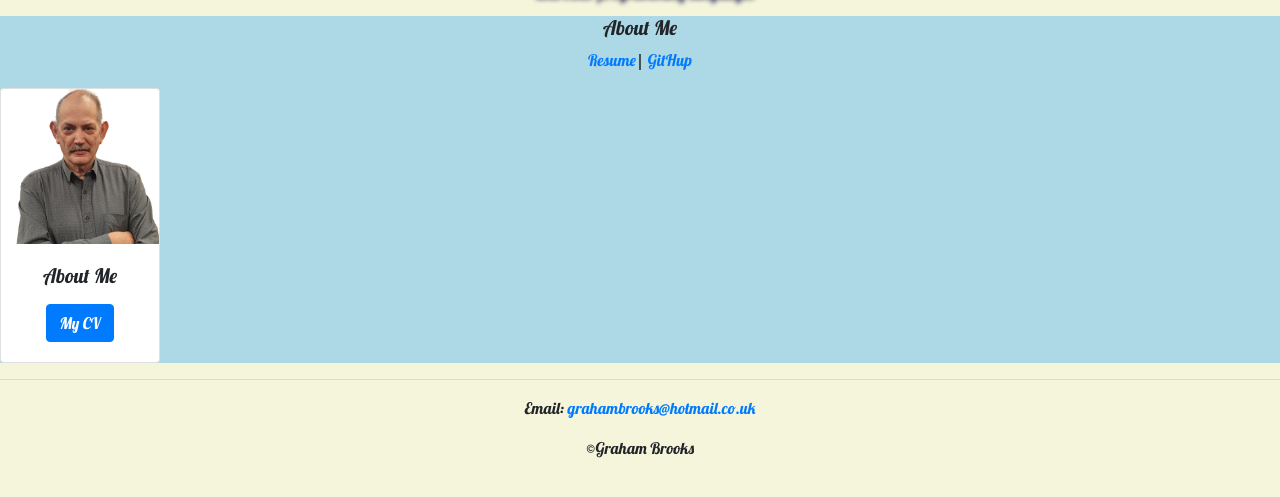
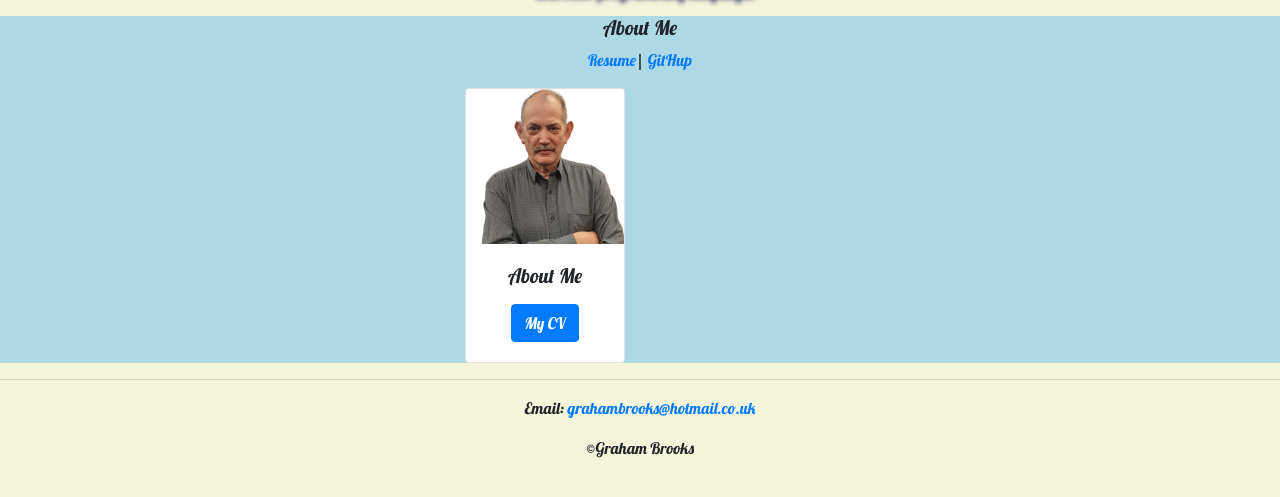
Before and after one commit to grbrooks/my-cvprofile, a PHP site: page / in a window 1280 px wide. Shown: the part 128-625 px from the top of the page. Run offline with PHP 8.4, Linux system fonts and the light colour scheme.

Commit message:
--- Auto-Git Commit ---

```diff
--- a/css/styles.css
+++ b/css/styles.css
@@ -15,6 +15,7 @@ Body {
 main{
     background-color: lightblue;
 
+
 }
 
 main p a{
--- a/index.html
+++ b/index.html
@@ -35,6 +35,12 @@
     <h5> About Me</h5>
     <p><a href="resume.html">Resume</a>| <a href="https:github.com/grbrooks"target='_blank'>GitHup</a></p>
     <!------------Cards------------>
+    <div class='container'>
+        <div class='row'>
+            <div class="col-4">
+
+            </div>
+            <div class="col-4">
     <div class="card" style="width:10em">
     <img class="card-img-top" src="images/Graham brooks.jpg" alt="Card image cap">
     <div class="card-body">
@@ -43,7 +49,11 @@
         </p>
         <a href="resume.html" class="btn btn-primary">My CV</a>
     </div>
+</div>
+            </div>
     </div>
+    </div>
+    </nav>
 </main>
     <!------------footer------------>
     <hr>
```
